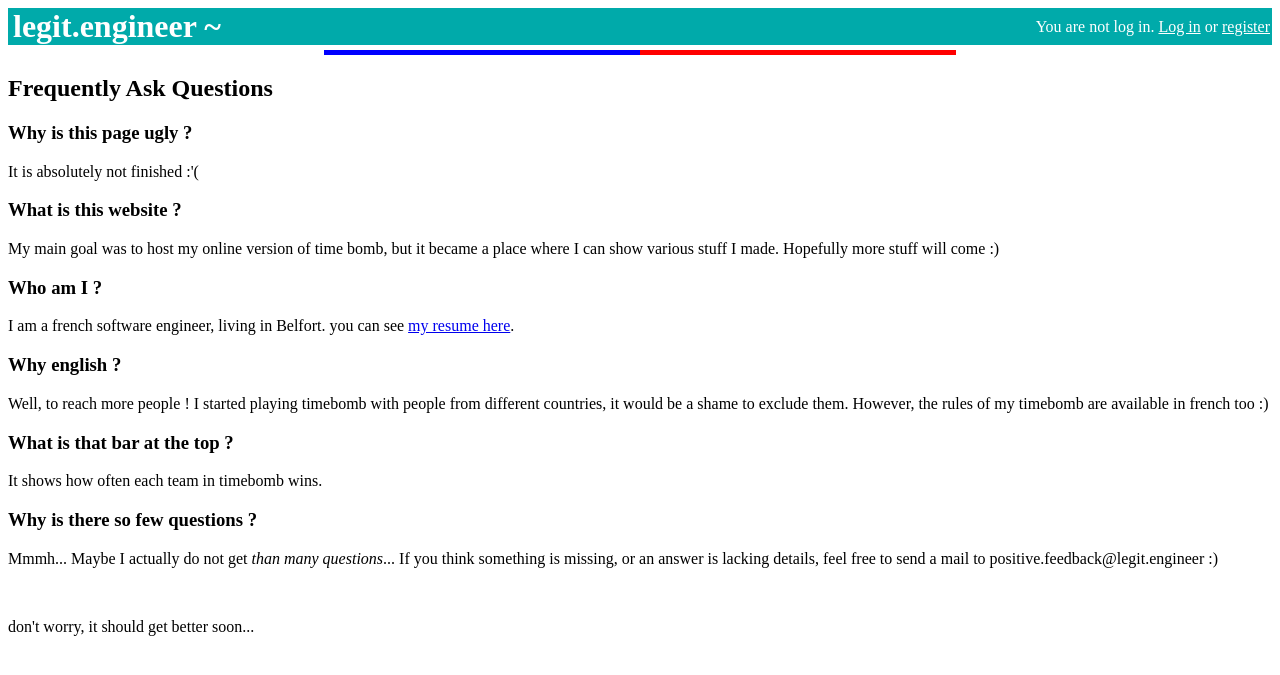
After one commit to supermouette/tha_bomb_online, a Django app: page /faq in a window 1280 px wide. The commit adds this page. Shown: the top 675 px of the page. Run offline with Django 3.2, Linux system fonts and the light colour scheme; data that the repository does not hold is empty.

Commit message:
add faq page

```diff
--- /dev/null
+++ b/game/templates/game/faq.html
@@ -0,0 +1,34 @@
+{% extends 'game/base.html' %}
+{% load static %}
+{% block title %} Waiting room {% endblock %}
+{% block content %}
+    <h2>Frequently Ask Questions</h2>
+
+    <h3>Why is this page ugly ?</h3>
+    <p> It is absolutely not finished :'(</p>
+    <h3>What is this website ?</h3>
+    <p>
+        My main goal was to host my online version of time bomb,
+        but it became a place where I can show various stuff I made. Hopefully more stuff will come :)
+    </p>
+    <h3>Who am I ?</h3>
+    <p>
+        I am a french software engineer, living in Belfort. you can see
+        <a href="{% static 'game/CV_Loic_Souverain _software_engineer_en.pdf'%}" >my resume here</a>.
+    </p>
+    <h3>Why english ?</h3>
+    <p>
+        Well, to reach more people ! I started playing timebomb with people from different countries,
+        it would be a shame to exclude them. However, the rules of my timebomb are available in french too :)
+    </p>
+    <h3>What is that bar at the top ?</h3>
+    <p>
+        It shows how often each team in timebomb wins.
+    </p>
+    <h3>Why is there so few questions ?</h3>
+    <p>
+        Mmmh... Maybe I actually do not get <i>than many questions</i>... If you think something is missing,
+        or an answer is lacking details, feel free to send a mail to positive.feedback@legit.engineer :)
+    </p>
+
+{% endblock %}
--- a/game/templates/game/index.html
+++ b/game/templates/game/index.html
@@ -13,7 +13,7 @@
         </div>
         <div class="faq">
             <h2>Frequently Asked Questions</h2>
-            <p>This is the next section that should be up.<br>
+            <p>Stil <a href="{% url 'faq' %}">Work in progress</a><br>
                 <small>I just need uuuuh... questions... <br>Ask them here : positive.feedback@legit.engineer</small>
             </p>
         </div>
--- a/game/urls.py
+++ b/game/urls.py
@@ -8,6 +8,7 @@ urlpatterns = [
     path('', views.index, name='index'),
     path('blue_ratio', views.blue_ratio, name='blue_ratio'),
     path('skies_of_denmark', views.skies_of_denmark, name='skies'),
+    path('faq', views.faq, name='faq'),
     path('verysecure/register', views.signup, name='signup'),
     path('game', views.waiting_room, name="waiting_room"),
     path('game/<int:game_id>', views.game_page, name="game_page"),
--- a/game/views/index.py
+++ b/game/views/index.py
@@ -9,6 +9,15 @@ def index(request):
         user = False
     context = {"user": user}
     return render(request, 'game/index.html', context)
+
+
+def faq(request):
+    if request.user.is_authenticated:
+        user = request.user
+    else:
+        user = False
+    context = {"user": user}
+    return render(request, 'game/faq.html', context)
 
 
 def blue_ratio(request):
```
Also changed, not shown: 1 other file.
